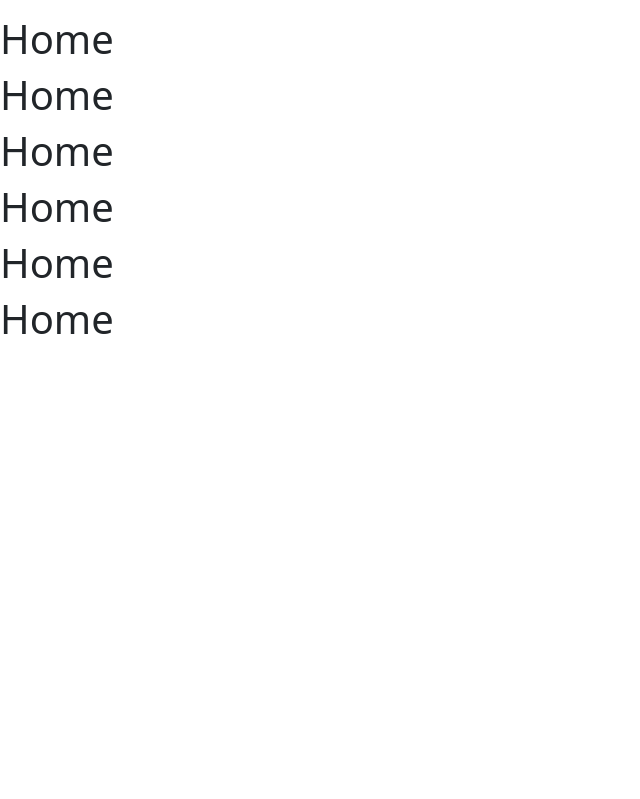
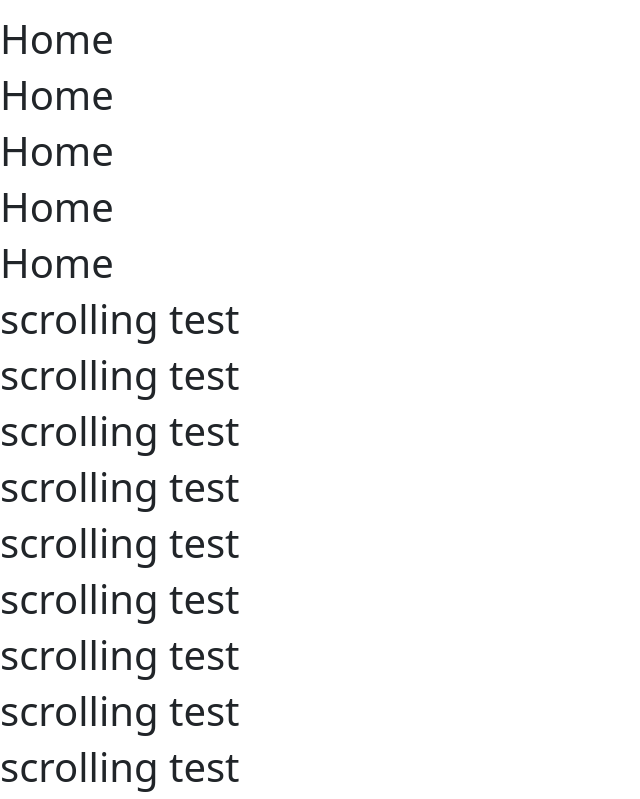
Before and after one commit to dtchitt/e-commerce-website, a React (Create React App) app: page / in a window 1280 px wide. Shown: the part 265-1064 px from the top of the page, without its empty margins (0-640 px from the left). Before the commit the page ends 800 px from the top, so only its background shows below. Built offline with nearby package versions, Linux system fonts and the light colour scheme.

Commit message:
added some h1's to test nav bars while scrolling

```diff
--- a/src/components/pages/Home.tsx
+++ b/src/components/pages/Home.tsx
@@ -10,7 +10,15 @@ function Home() {
 			<h1>Home</h1>
 			<h1>Home</h1>
 			<h1>Home</h1>
-			<h1>Home</h1>
+			<h1>scrolling test</h1>
+			<h1>scrolling test</h1>
+			<h1>scrolling test</h1>
+			<h1>scrolling test</h1>
+			<h1>scrolling test</h1>
+			<h1>scrolling test</h1>
+			<h1>scrolling test</h1>
+			<h1>scrolling test</h1>
+			<h1>scrolling test</h1>
 		</div>
 	);
 }
```
